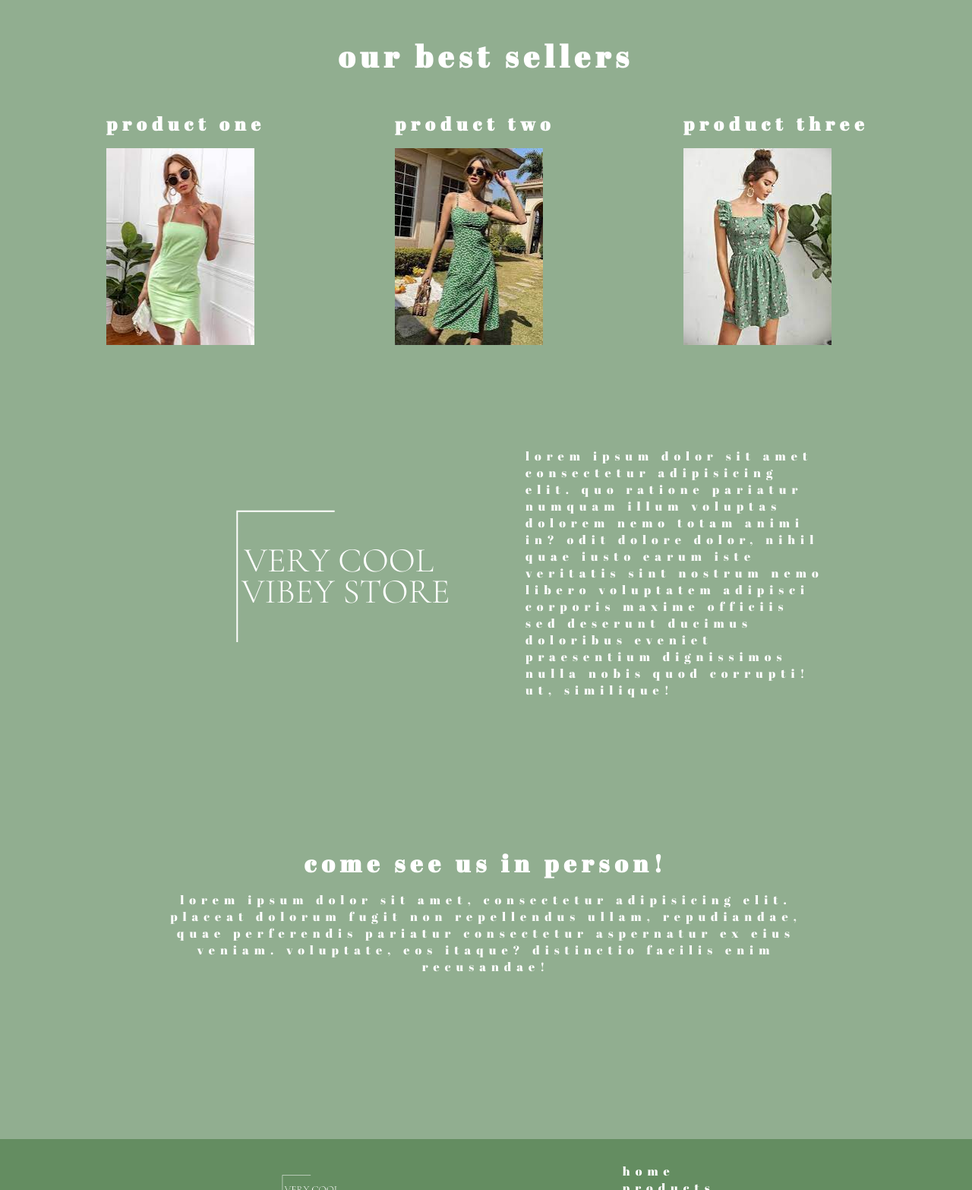
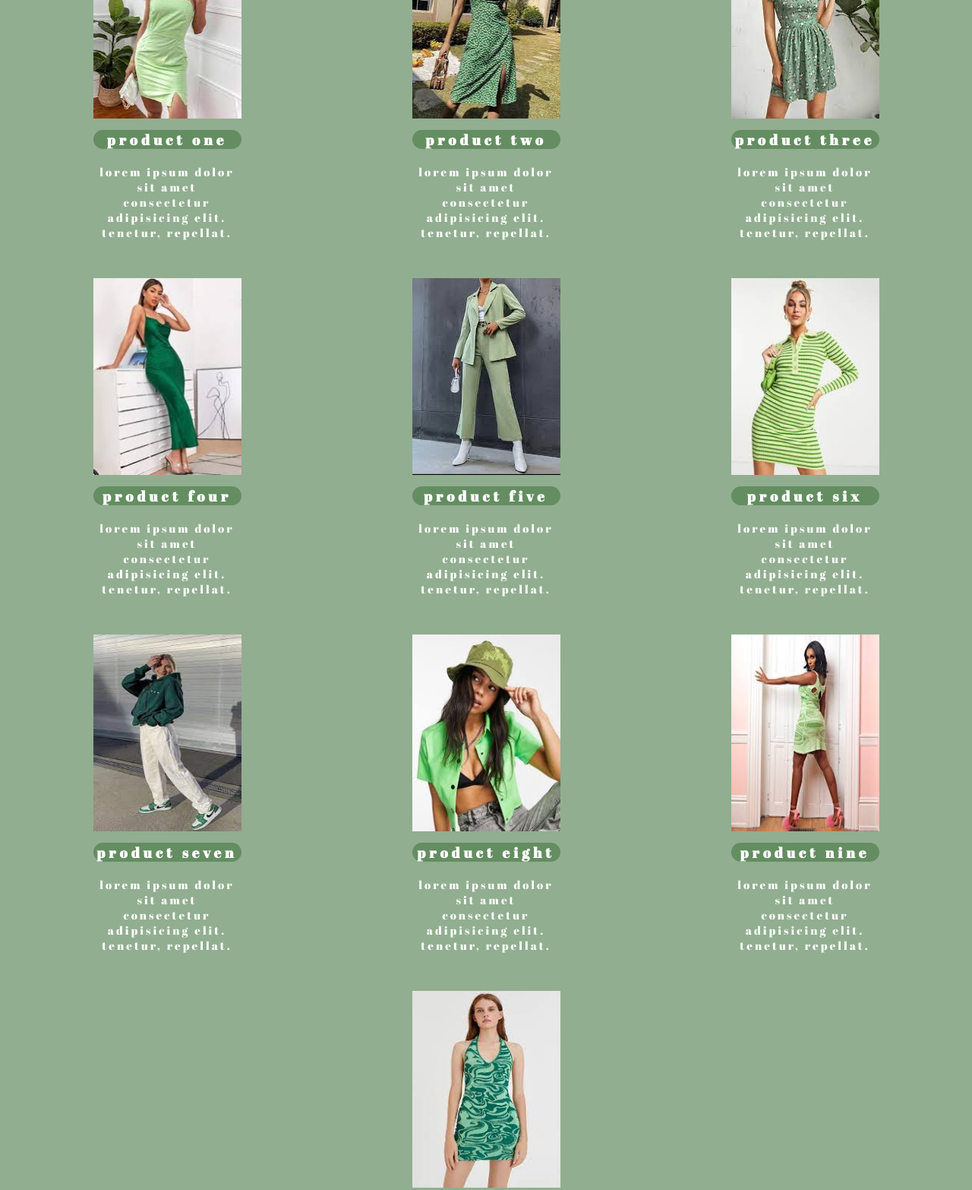
Before and after one commit to n215-lilywebe/homework-nine, a website with bundled scripts: page index.html in a window 1280 px wide. Shown: the part 453-2019 px from the top of the page at 76% size. Built offline with nearby package versions, Linux system fonts and the light colour scheme.

Commit message:
done with products

```diff
--- a/index.html
+++ b/index.html
@@ -22,43 +22,60 @@
     </nav>
 
     <div id="app">
-        <div class="hero">
-            <h1>very cool vibey store</h1>
+
+        <div class="hero-other">
+            <h1>our shop</h1>
         </div>
-        <div class="content">
-            <div class="best-sellers">
-                <h3>our best sellers</h3>
-                <div class="best-sellers-imgs">
-                    <div>
-                        <h2>product one</h3>
+        <div class="products">
+            <div class="product">
                 <img src="images/product-one.jpg" alt="">
+                <h3>product one</h3>
+                <p>Lorem ipsum dolor sit amet consectetur adipisicing elit. Tenetur, repellat.</p>
             </div>
-                    <div>
-                        <h2>product two</h3>
+            <div class="product">
                 <img src="images/product-two.jpg" alt="">
+                <h3>product two</h3>
+                <p>Lorem ipsum dolor sit amet consectetur adipisicing elit. Tenetur, repellat.</p>
             </div>
-                    <div>
-                        <h2>product three</h3>
+            <div class="product">
                 <img src="images/product-three.jpg" alt="">
+                <h3>product three</h3>
+                <p>Lorem ipsum dolor sit amet consectetur adipisicing elit. Tenetur, repellat.</p>
             </div>
+            <div class="product">
+                <img src="images/product-four.jpg" alt="">
+                <h3>product four</h3>
+                <p>Lorem ipsum dolor sit amet consectetur adipisicing elit. Tenetur, repellat.</p>
             </div>
+            <div class="product">
+                <img src="images/product-five.jpg" alt="">
+                <h3>product five</h3>
+                <p>Lorem ipsum dolor sit amet consectetur adipisicing elit. Tenetur, repellat.</p>
             </div>
-            <div class="aboutus">
-                <div class="about-img">
-                    <img src="images/logo.png" alt="">
+            <div class="product">
+                <img src="images/product-six.jpg" alt="">
+                <h3>product six</h3>
+                <p>Lorem ipsum dolor sit amet consectetur adipisicing elit. Tenetur, repellat.</p>
             </div>
-                <div class="about-text">
-                    <p>Lorem ipsum dolor sit amet consectetur adipisicing elit. Quo ratione pariatur numquam illum
-                        voluptas dolorem nemo totam animi in? Odit dolore dolor, nihil quae iusto earum iste veritatis
-                        sint nostrum nemo libero voluptatem adipisci corporis maxime officiis sed deserunt ducimus
-                        doloribus eveniet praesentium dignissimos nulla nobis quod corrupti! Ut, similique!</p>
+            <div class="product">
+                <img src="images/product-seven.jpg" alt="">
+                <h3>product seven</h3>
+                <p>Lorem ipsum dolor sit amet consectetur adipisicing elit. Tenetur, repellat.</p>
             </div>
+            <div class="product">
+                <img src="images/product-eight.jpg" alt="">
+                <h3>product eight</h3>
+                <p>Lorem ipsum dolor sit amet consectetur adipisicing elit. Tenetur, repellat.</p>
             </div>
-            <div class="come-see-us">
-                <h1>come see us in person!</h1>
-                <p>Lorem ipsum dolor sit amet, consectetur adipisicing elit. Placeat dolorum fugit non repellendus
-                    ullam, repudiandae, quae perferendis pariatur consectetur aspernatur ex eius veniam. Voluptate, eos
-                    itaque? Distinctio facilis enim recusandae!</p>
+            <div class="product">
+                <img src="images/product-nine.jpg" alt="">
+                <h3>product nine</h3>
+                <p>Lorem ipsum dolor sit amet consectetur adipisicing elit. Tenetur, repellat.</p>
+            </div>
+            <div class="product">
+                <img src="images/product-ten.jpg" alt="">
+                <h3>product ten</h3>
+                <p>Lorem ipsum dolor sit amet consectetur adipisicing elit. Tenetur, repellat.</p>
             </div>
         </div>
 
--- a/model/model.js
+++ b/model/model.js
@@ -38,7 +38,61 @@ var homeContent = `        <div class="hero">
 </div>
 </div>`;
 var aboutContent = '<h1>about</h1>';
-var productsContent = '<h1>products</h1>';
+var productsContent = `        <div class="hero-other">
+<h1>our shop</h1>
+</div>
+<div class="products">
+<div class="product">
+    <img src="images/product-one.jpg" alt="">
+    <h3>product one</h3>
+    <p>Lorem ipsum dolor sit amet consectetur adipisicing elit. Tenetur, repellat.</p>
+</div>
+<div class="product">
+    <img src="images/product-two.jpg" alt="">
+    <h3>product two</h3>
+    <p>Lorem ipsum dolor sit amet consectetur adipisicing elit. Tenetur, repellat.</p>
+</div>
+<div class="product">
+    <img src="images/product-three.jpg" alt="">
+    <h3>product three</h3>
+    <p>Lorem ipsum dolor sit amet consectetur adipisicing elit. Tenetur, repellat.</p>
+</div>
+<div class="product">
+    <img src="images/product-four.jpg" alt="">
+    <h3>product four</h3>
+    <p>Lorem ipsum dolor sit amet consectetur adipisicing elit. Tenetur, repellat.</p>
+</div>
+<div class="product">
+    <img src="images/product-five.jpg" alt="">
+    <h3>product five</h3>
+    <p>Lorem ipsum dolor sit amet consectetur adipisicing elit. Tenetur, repellat.</p>
+</div>
+<div class="product">
+    <img src="images/product-six.jpg" alt="">
+    <h3>product six</h3>
+    <p>Lorem ipsum dolor sit amet consectetur adipisicing elit. Tenetur, repellat.</p>
+</div>
+<div class="product">
+    <img src="images/product-seven.jpg" alt="">
+    <h3>product seven</h3>
+    <p>Lorem ipsum dolor sit amet consectetur adipisicing elit. Tenetur, repellat.</p>
+</div>
+<div class="product">
+    <img src="images/product-eight.jpg" alt="">
+    <h3>product eight</h3>
+    <p>Lorem ipsum dolor sit amet consectetur adipisicing elit. Tenetur, repellat.</p>
+</div>
+<div class="product">
+    <img src="images/product-nine.jpg" alt="">
+    <h3>product nine</h3>
+    <p>Lorem ipsum dolor sit amet consectetur adipisicing elit. Tenetur, repellat.</p>
+</div>
+<div class="product">
+    <img src="images/product-ten.jpg" alt="">
+    <h3>product ten</h3>
+    <p>Lorem ipsum dolor sit amet consectetur adipisicing elit. Tenetur, repellat.</p>
+</div>
+</div>`;
 var ourteamContent = '<h1>contact</h1>';
 
 
--- /dev/null
+++ b/scss/about.scss
@@ -0,0 +1,43 @@
+.products {
+    background-color: #91AE90;
+    width: 100%;
+    margin: 0 auto;
+    color: white;
+    display: flex;
+    align-items: center;
+    justify-content: space-evenly;
+    flex-wrap: wrap;
+    padding-top: 50px;
+    padding-bottom: 100px;
+
+    .product {
+
+        width: 400px;
+        text-align: center;
+        padding-top: 50px;
+
+        h3 {
+            background-color: #648d61;
+            border-radius: 15px;
+            width: 195px;
+            margin: 0 auto;
+            margin-top: 10px;
+            margin-bottom: 20px;
+            letter-spacing: 5px;
+        }
+
+        p {
+            width: 195px;
+            margin: 0 auto;
+            letter-spacing: 3px;
+            font-size: 15px;
+        }
+
+        img {
+            width: 195px;
+            height: 259px;
+        }
+
+
+    }
+}
--- a/scss/footer.scss
+++ b/scss/footer.scss
@@ -12,6 +12,7 @@ footer {
         a {
             color: white;
             text-decoration: none;
+            letter-spacing: 5px;
         }
     }
 
--- /dev/null
+++ b/scss/hero-other.scss
@@ -0,0 +1,12 @@
+.hero-other {
+    background-image: url("../images/hero.jpg");
+    background-position: center;
+    background-size: cover;
+    background-repeat: no-repeat;
+    height: 200px;
+    text-align: center;
+
+    h1 {
+        padding-top: 70px;
+    }
+}
--- a/scss/home.scss
+++ b/scss/home.scss
@@ -27,16 +27,21 @@
         h3 {
             text-align: center;
             font-size: 40px;
+            background-color: #648d61;
+            border-radius: 20px;
+            width: 400px;
+            margin: 0 auto;
         }
 
         .best-sellers-imgs {
-            padding-left: 60px;
+
             display: flex;
             align-items: center;
             justify-content: space-evenly;
             padding-top: 30px;
             width: 100%;
             margin: 0 auto;
+            text-align: center;
 
             div {
                 width: 300px;
@@ -61,6 +66,8 @@
     margin: 0 auto;
     letter-spacing: 5px;
     text-transform: lowercase;
+
+
 }
 
 .come-see-us {
@@ -69,4 +76,12 @@
     text-align: center;
     padding-top: 100px;
     padding-bottom: 200px;
+
+    h1 {
+        background-color: #648d61;
+        border-radius: 20px;
+        width: 300px;
+        margin: 0 auto;
+        margin-bottom: 50px;
+    }
 }
--- a/scss/structure.scss
+++ b/scss/structure.scss
@@ -5,6 +5,7 @@
     font-family: 'Abril Fatface', cursive;
     letter-spacing: 7px;
     text-transform: lowercase;
+    color: white;
 }
 
 html,
--- a/scss/styles.scss
+++ b/scss/styles.scss
@@ -2,3 +2,5 @@
 @import 'home.scss';
 @import 'nav.scss';
 @import 'footer.scss';
+@import 'about.scss';
+@import 'hero-other.scss';
```
Also changed, not shown: css/styles.css, 1 other file. Lines whose indentation alone changed are shown as unchanged.
